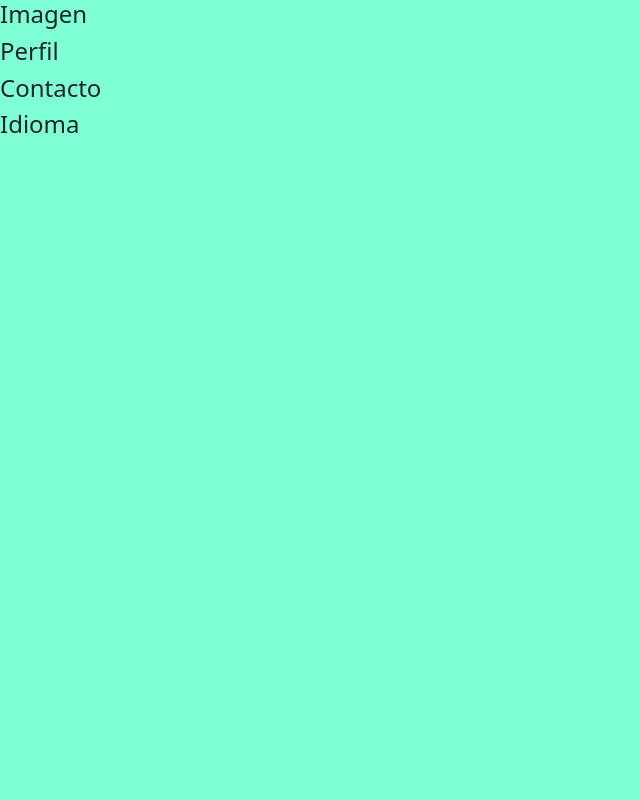
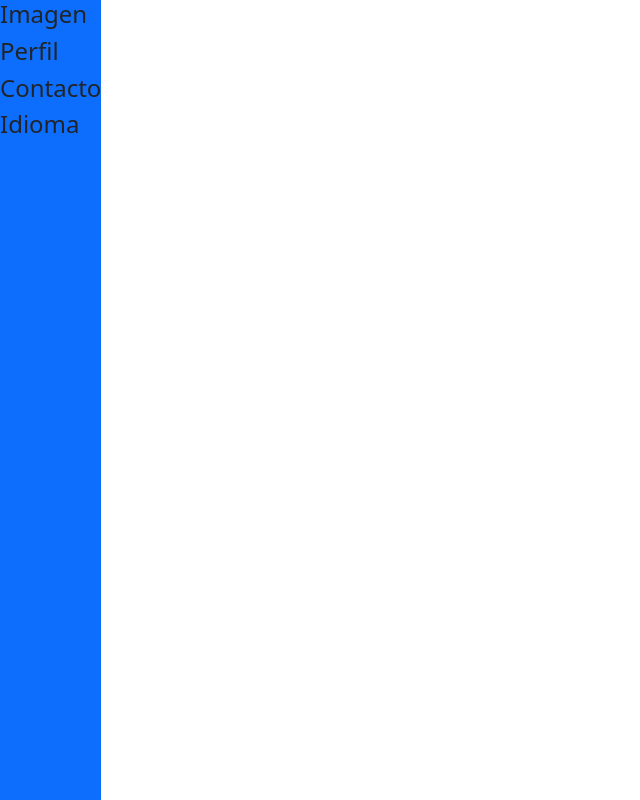
Before and after one commit to emaarnolfo/CVArgPrograma.github.io, a plain HTML site: page index.html in a window 1280 px wide. Shown: the whole page, without its empty margins (0-640 px from the left). Drawn offline with nearby package versions, Linux system fonts and the light colour scheme.

Commit message:
class felx y min-height

```diff
--- a/css/styles.css
+++ b/css/styles.css
@@ -2,7 +2,11 @@ body {
     background-color: aquamarine;
 }
 
-.sidebar-container {
+body {
+    overflow: hidden;
+}
+
+#sidebar-container {
     background-color: aquamarine;
     min-height: 100vh;
 }
--- a/index.html
+++ b/index.html
@@ -9,8 +9,8 @@
     <title>CV - Arnolfo Emanuel</title>
 </head>
 <body>
-    <div class="d-flez">
-        <div class="sidebar-container" class="bg-primary">
+    <div class="d-flex">
+        <div id="sidebar-container" class="bg-primary">
             <div class="logo">
                 <h4>Imagen</h4>
             </div>
```
